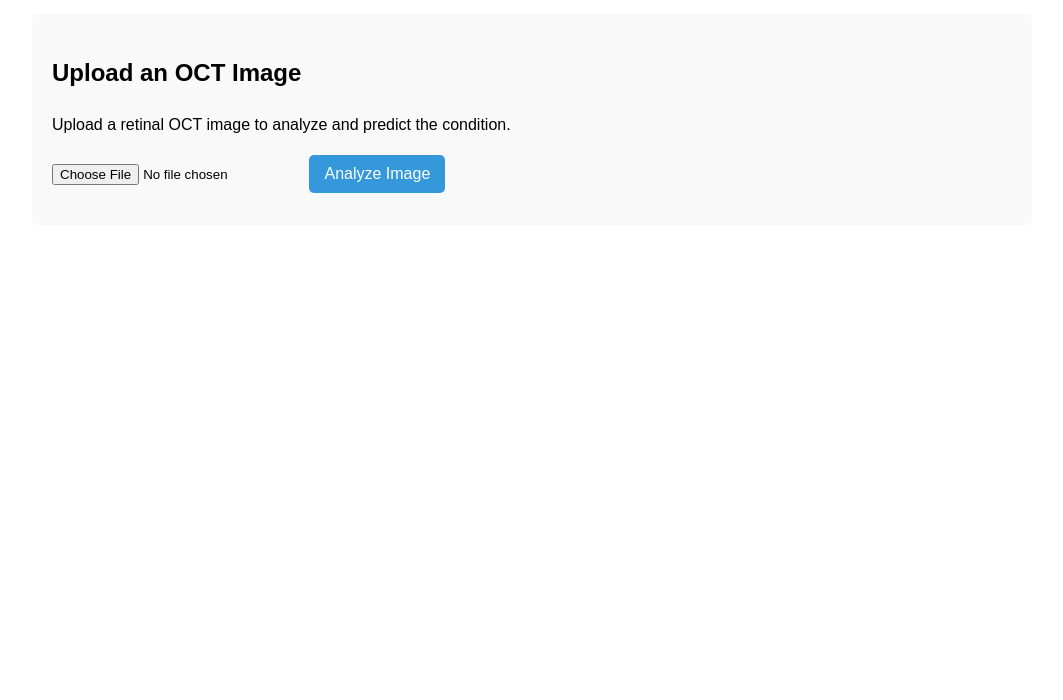
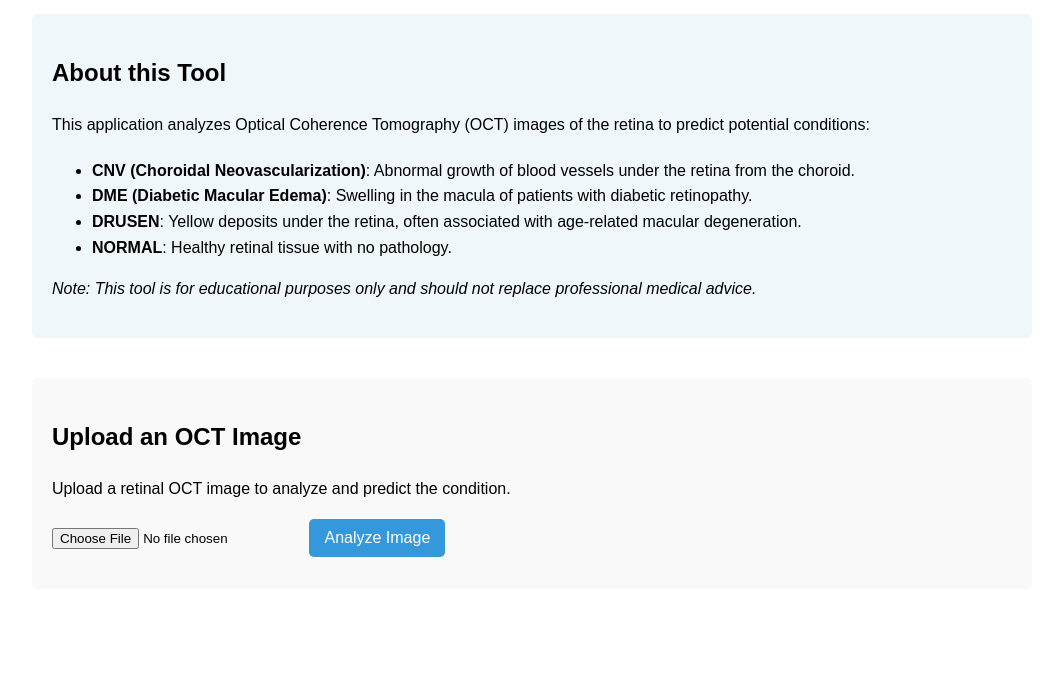
Before and after one commit to mrYamusa/oct-image-analyzer, a plain HTML site: page static/index.html in a window 1280 px wide. Shown: the part 100-800 px from the top of the page, without its empty margins (108-1171 px from the left). Drawn offline with Linux system fonts and the light colour scheme.

Commit message:
make it better

```diff
--- a/static/index.html
+++ b/static/index.html
@@ -101,12 +101,54 @@
         text-align: center;
         margin-top: 10px;
       }
+      .info-section {
+        background-color: #f0f7fa;
+        padding: 20px;
+        border-radius: 5px;
+        margin-bottom: 20px;
+      }
+      .disease-info {
+        margin-top: 20px;
+      }
     </style>
   </head>
   <body>
-    <h1>OCT Image Analysis</h1>
+    <h1>Retinal OCT Image Analysis</h1>
 
     <div class="container">
+      <div class="info-section">
+        <h2>About this Tool</h2>
+        <p>
+          This application analyzes Optical Coherence Tomography (OCT) images of
+          the retina to predict potential conditions:
+        </p>
+        <div class="disease-info">
+          <ul>
+            <li>
+              <strong>CNV (Choroidal Neovascularization)</strong>: Abnormal
+              growth of blood vessels under the retina from the choroid.
+            </li>
+            <li>
+              <strong>DME (Diabetic Macular Edema)</strong>: Swelling in the
+              macula of patients with diabetic retinopathy.
+            </li>
+            <li>
+              <strong>DRUSEN</strong>: Yellow deposits under the retina, often
+              associated with age-related macular degeneration.
+            </li>
+            <li>
+              <strong>NORMAL</strong>: Healthy retinal tissue with no pathology.
+            </li>
+          </ul>
+        </div>
+        <p>
+          <em
+            >Note: This tool is for educational purposes only and should not
+            replace professional medical advice.</em
+          >
+        </p>
+      </div>
+
       <div class="upload-section">
         <h2>Upload an OCT Image</h2>
         <p>Upload a retinal OCT image to analyze and predict the condition.</p>
@@ -167,8 +209,8 @@
         const heatmapImage = document.getElementById("heatmap-image");
         const overlayImage = document.getElementById("overlay-image");
 
-        // API endpoint
-        const apiUrl = "http://localhost:8000/predict/";
+        // Use relative URL for API endpoint to work in any deployment environment
+        const apiUrl = "/predict/";
 
         submitBtn.addEventListener("click", async function () {
           // Check if file is selected
```
Also changed, not shown: requirements.txt, 4 other files.
